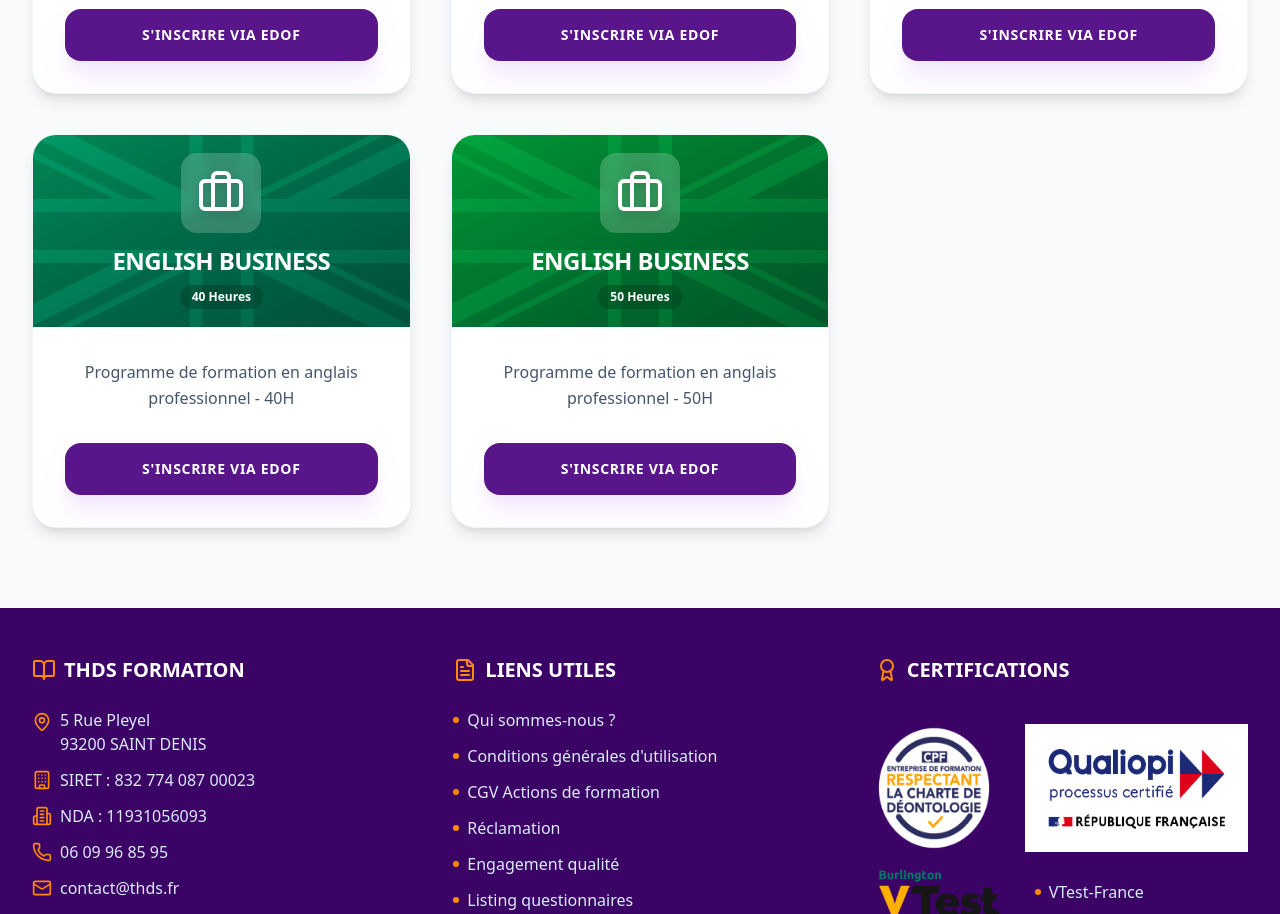
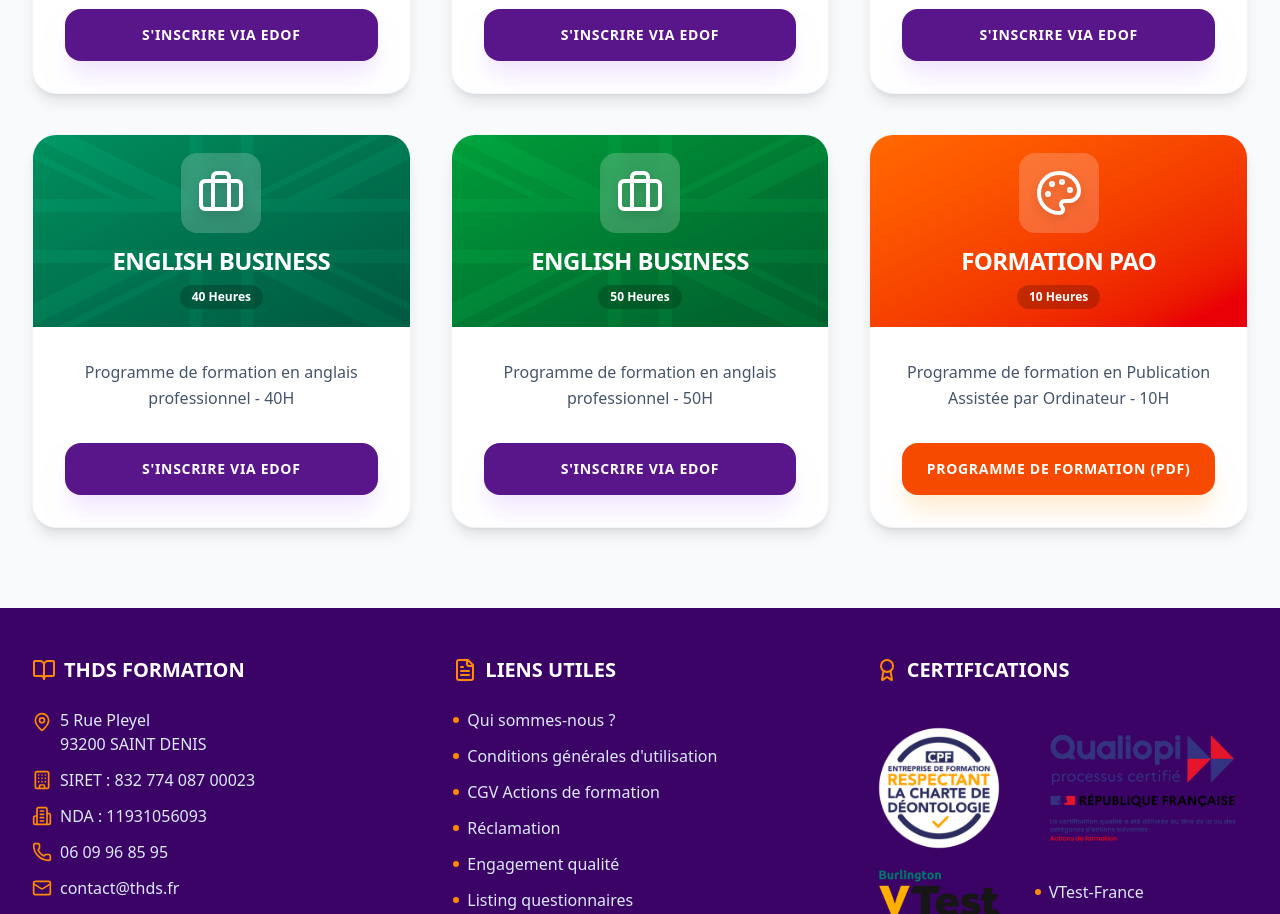
Before and after one commit to younesbennaceur/THDS-Learning, a React (Vite) app: page /formations in a window 1280 px wide. Shown: the part 700-1614 px from the top of the page. Built offline with nearby package versions, Linux system fonts and the light colour scheme.

Commit message:
add pdf and logo

```diff
--- a/src/pages/Formations.jsx
+++ b/src/pages/Formations.jsx
@@ -1,6 +1,8 @@
 import React from 'react';
-import { Briefcase } from 'lucide-react';
-import { Link } from 'react-router-dom';
+import { Briefcase, Palette } from 'lucide-react';
+
+// IMPORTATION DIRECTE DU PDF (Méthode la plus fiable)
+// Le fichier doit être dans : src/assets/programme-pao.pdf
 
 export default function Formations() {
   const formations = [
@@ -12,6 +14,7 @@ export default function Formations() {
       color: "from-purple-600 to-purple-800",
       description: "Programme de formation en anglais professionnel - 10H",
       link: "https://www.moncompteformation.gouv.fr/espace-prive/html/#/formation/recherche/83277408700023_BE10/83277408700023_EB10",
+      isPdf: false
     },
     {
       id: 2,
@@ -21,6 +24,7 @@ export default function Formations() {
       color: "from-blue-600 to-blue-800",
       description: "Programme de formation en anglais professionnel - 20H",
       link: "https://www.moncompteformation.gouv.fr/espace-prive/html/#/formation/recherche/83277408700023_BE10/83277408700023_EB20",
+      isPdf: false
     },
     {
       id: 3,
@@ -30,6 +34,7 @@ export default function Formations() {
       color: "from-teal-600 to-teal-800",
       description: "Programme de formation en anglais professionnel - 30H",
       link: "https://www.moncompteformation.gouv.fr/espace-prive/html/#/formation/recherche/83277408700023_BE10/83277408700023_EB30",
+      isPdf: false
     },
     {
       id: 4,
@@ -39,6 +44,7 @@ export default function Formations() {
       color: "from-emerald-600 to-emerald-800",
       description: "Programme de formation en anglais professionnel - 40H",
       link: "https://www.moncompteformation.gouv.fr/espace-prive/html/#/formation/recherche/83277408700023_BE10/83277408700023_EB40",
+      isPdf: false
     },
     {
       id: 5,
@@ -48,11 +54,22 @@ export default function Formations() {
       color: "from-green-600 to-green-800",
       description: "Programme de formation en anglais professionnel - 50H",
       link: "https://www.moncompteformation.gouv.fr/espace-prive/html/#/formation/recherche/83277408700023_BE10/83277408700023_EB50",
+      isPdf: false
+    },
+    {
+      id: 6,
+      title: "FORMATION PAO",
+      subtitle: "10 Heures",
+      icon: Palette,
+      color: "from-orange-500 to-red-600",
+      description: "Programme de formation en Publication Assistée par Ordinateur - 10H",
+      link: "./pdf.pdf", // Utilise l'import direct
+      isPdf: true
     },
   ];
 
   return (
-    <div className="relative">
+    <div className="relative font-sans">
       {/* Hero Section */}
       <div className="relative h-80 overflow-hidden">
         <img
@@ -62,8 +79,8 @@ export default function Formations() {
         />
         <div className="absolute inset-0 bg-purple-950/80"></div>
         <div className="relative h-full flex flex-col items-center justify-center px-4 text-white">
-          <h1 className="text-4xl md:text-5xl font-extrabold mb-4 tracking-tight">NOS FORMATIONS D'ANGLAIS</h1>
-          <p className="text-xl text-purple-100 font-medium">Boostez votre carrière avec THDS FORMATION</p>
+          <h1 className="text-4xl md:text-5xl font-extrabold mb-4 tracking-tight uppercase text-center">Nos Formations</h1>
+          <p className="text-xl text-purple-100 font-medium text-center">Boostez votre carrière avec THDS FORMATION</p>
         </div>
       </div>
 
@@ -74,16 +91,15 @@ export default function Formations() {
             {formations.map((formation) => (
               <div
                 key={formation.id}
-                className="group bg-white rounded-3xl shadow-lg hover:shadow-2xl transition-all duration-500 overflow-hidden transform hover:-translate-y-2 border border-slate-100"
+                className="group bg-white rounded-3xl shadow-lg hover:shadow-2xl transition-all duration-500 overflow-hidden transform hover:-translate-y-2 border border-slate-100 flex flex-col"
               >
-                {/* Header avec véritable filigrane drapeau */}
+                {/* Header Card */}
                 <div className={`relative h-48 bg-gradient-to-br ${formation.color} flex flex-col items-center justify-center overflow-hidden`}>
-
-                  {/* Image du drapeau en filigrane avec contraste */}
+                  {/* Filigrane (UK Flag pour anglais, abstrait pour PAO) */}
                   <div
-                    className="absolute inset-0 opacity-20 grayscale brightness-50 mix-blend-overlay"
+                    className="absolute inset-0 opacity-10 grayscale brightness-50 mix-blend-overlay"
                     style={{
-                      backgroundImage: 'url("./uk.png")',
+                      backgroundImage: !formation.isPdf ? 'url("./uk.png")' : 'none',
                       backgroundSize: 'cover',
                       backgroundPosition: 'center'
                     }}
@@ -93,7 +109,9 @@ export default function Formations() {
                     <div className="bg-white/20 p-4 rounded-2xl backdrop-blur-sm mb-3">
                       <formation.icon className="w-12 h-12 text-white drop-shadow-lg" />
                     </div>
-                    <h3 className="text-2xl font-black text-white uppercase tracking-tight">{formation.title}</h3>
+                    <h3 className="text-2xl font-black text-white uppercase tracking-tight text-center px-4">
+                        {formation.title}
+                    </h3>
                     <span className="bg-black/20 text-white text-xs font-bold px-3 py-1 rounded-full mt-2 backdrop-blur-md">
                       {formation.subtitle}
                     </span>
@@ -101,8 +119,8 @@ export default function Formations() {
                 </div>
 
                 {/* Corps de la carte */}
-                <div className="p-8 text-center">
-                  <p className="text-slate-600 font-medium mb-8 leading-relaxed">
+                <div className="p-8 text-center flex flex-col flex-grow">
+                  <p className="text-slate-600 font-medium mb-8 leading-relaxed flex-grow">
                     {formation.description}
                   </p>
 
@@ -110,9 +128,13 @@ export default function Formations() {
                     href={formation.link}
                     target="_blank"
                     rel="noopener noreferrer"
-                    className="inline-block w-full py-4 bg-purple-900 text-white font-black rounded-2xl hover:bg-purple-950 transition-colors shadow-xl shadow-purple-100 tracking-wider uppercase text-sm"
+                    className={`inline-block w-full py-4 text-white font-black rounded-2xl transition-all shadow-xl uppercase text-sm tracking-wider ${
+                      formation.isPdf
+                      ? "bg-orange-600 hover:bg-orange-700 shadow-orange-100"
+                      : "bg-purple-900 hover:bg-purple-950 shadow-purple-100"
+                    }`}
                   >
-                    S'inscrire via EDOF
+                    {formation.isPdf ? "Programme de formation (PDF)" : "S'inscrire via EDOF"}
                   </a>
                 </div>
               </div>
```
Also changed, not shown: public/image.png, 1 other file (tests, documents, lock files or other folders).
